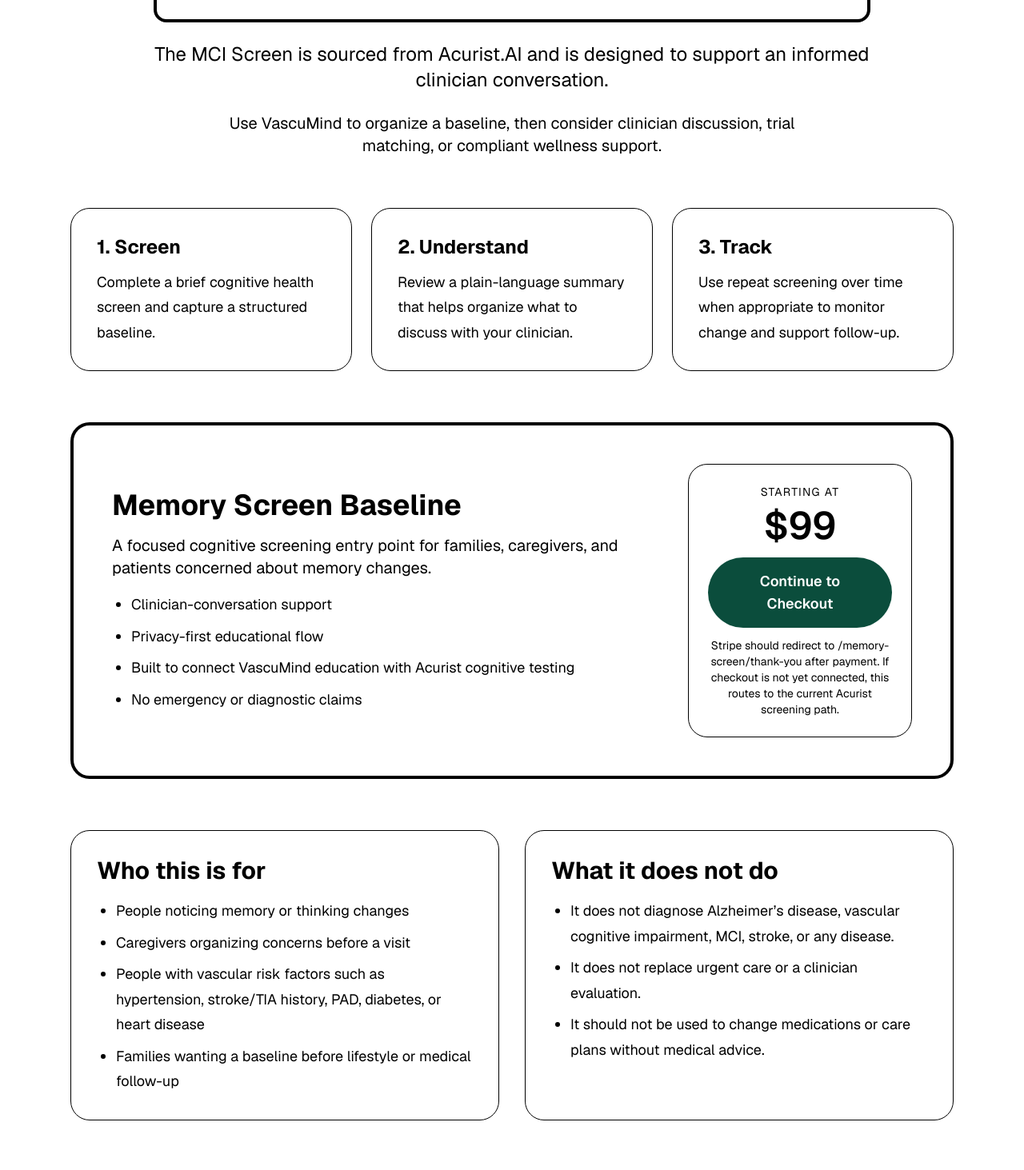
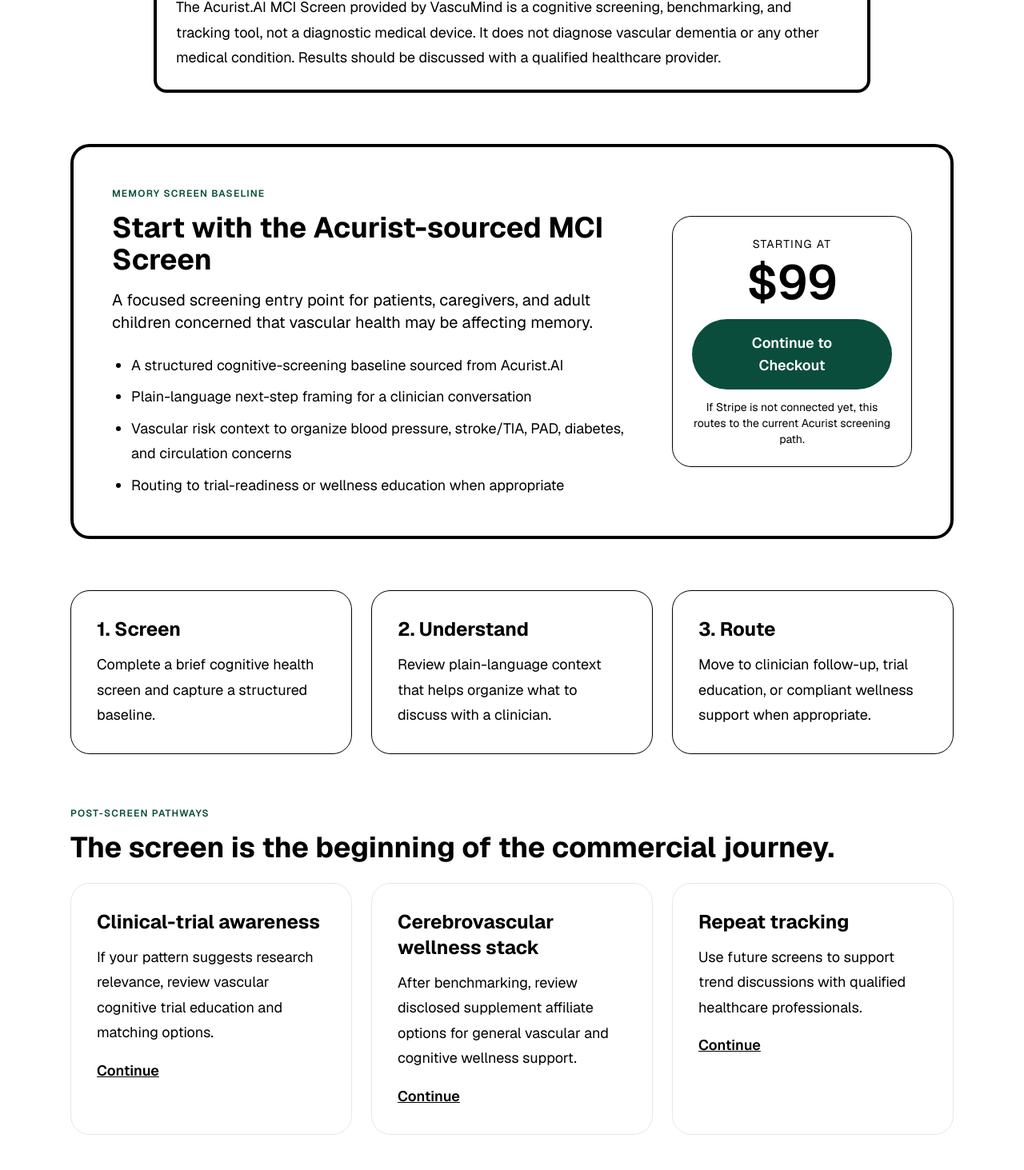
Before and after one commit to croomlawrence/vasculardementia.ai, a Next.js app: page /memory-screen in a window 1280 px wide. Shown: the part 465-1928 px from the top of the page at 80% size. Built offline with nearby package versions, Linux system fonts and the light colour scheme; no server answers.

Commit message:
Build VascuMind commercial funnel

```diff
--- a/app/marketplace/page.tsx
+++ b/app/marketplace/page.tsx
@@ -1,5 +1,6 @@
 import { SupplementDisclaimer } from '@/app/components/ComplianceNotices';
 import Link from 'next/link';
+import LeadForm from '@/components/LeadForm';
 
 const coreStack = [
   {
@@ -34,26 +35,24 @@
 
 export default function Marketplace() {
   return (
-    <div>
+    <main>
       <div className="max-w-6xl mx-auto px-6 py-16">
         <div className="text-center mb-16">
-          <div className="section-label mb-3">JOURNEY A — CEREBROVASCULAR SUPPORT</div>
+          <div className="section-label mb-3">REVENUE STREAM 3 · DISCLOSED AFFILIATE SALES</div>
           <h1 className="text-5xl font-semibold tracking-tight mb-4">
-            VascuMind Protocol Stack
+            Cerebrovascular wellness marketplace
           </h1>
           <p className="text-xl text-black max-w-3xl mx-auto">
-            A caregiver-friendly wellness stack positioned after Hachinski pattern awareness and Acurist.AI cognitive benchmarking — not before.
+            VascuMind can monetize product discovery like a consumer health brand — but only after screening context, with clear affiliate disclosure and no disease-treatment claims.
           </p>
           <div className="mt-6 max-w-3xl mx-auto text-left">
             <SupplementDisclaimer compact />
           </div>
           <p className="text-base text-black mt-4 max-w-3xl mx-auto">
-            VascuMind may earn commissions from qualifying purchases; see our affiliate disclosure.
-          </p>
-          <p className="text-base text-black mt-4 max-w-3xl mx-auto">
-            COA policy: protocol-ready products should have manufacturer Certificates of Analysis for identity, potency, contaminants, and batch quality. COAs will be posted on the transparency page as supplier documents are received.
+            VascuMind may earn commissions from qualifying purchases; see our affiliate disclosure. Product pages are for general wellness education and should be reviewed with a qualified healthcare professional.
           </p>
           <div className="flex flex-col sm:flex-row gap-3 justify-center mt-5">
+            <Link href="/memory-screen" className="btn-green inline-block px-7 py-3 rounded-full font-semibold">Benchmark First</Link>
             <Link href="/transparency" className="text-black underline">View transparency / COA tracker</Link>
             <Link href="/affiliate-disclosure" className="text-black underline">Read affiliate disclosure</Link>
           </div>
@@ -63,7 +62,7 @@
           <div className="section-label mb-3">Core Bundle</div>
           <h2 className="text-4xl font-semibold mb-4">Cerebrovascular Support Stack</h2>
           <p className="text-xl text-black mb-8">
-            The conversion offer should be a bundle, not a random shelf. The initial bundle centers on citicoline, high-EPA omega-3, and MCT oil because each maps to a clear wellness-support role.
+            The conversion offer should feel like a guided protocol, not a random shelf. The initial bundle centers on citicoline, high-EPA omega-3, and MCT oil because each maps to a general wellness-support role.
           </p>
           <div className="grid md:grid-cols-3 gap-8">
             {coreStack.map((product) => (
@@ -82,7 +81,7 @@
           </div>
         </section>
 
-        <section>
+        <section className="mb-16">
           <h2 className="text-4xl font-semibold mb-6">Additional wellness-support options</h2>
           <div className="grid md:grid-cols-2 lg:grid-cols-4 gap-8">
             {secondaryProducts.map((product) => (
@@ -95,13 +94,24 @@
             ))}
           </div>
         </section>
+
+        <section className="grid md:grid-cols-3 gap-6 mb-16">
+          <div className="border border-black rounded-3xl p-8">
+            <h2 className="text-2xl font-semibold mb-3">Screen first</h2>
+            <p>Product discovery should follow cognitive benchmarking and clinician conversation framing.</p>
+          </div>
+          <div className="border border-black rounded-3xl p-8">
+            <h2 className="text-2xl font-semibold mb-3">Disclose clearly</h2>
+            <p>Affiliate compensation must be visible, plain, and linked before purchase decisions.</p>
+          </div>
+          <div className="border border-black rounded-3xl p-8">
+            <h2 className="text-2xl font-semibold mb-3">Avoid disease claims</h2>
+            <p>Products support general wellness only; they do not diagnose, treat, cure, or prevent disease.</p>
+          </div>
+        </section>
+
+        <LeadForm leadType="affiliate-interest" title="Request supplier or affiliate follow-up" submitLabel="Request Affiliate Follow-Up" />
       </div>
-
-      <div className="text-center pb-16">
-        <a href="/memory-screen" className="btn-green inline-block px-8 py-4 rounded-full text-lg font-semibold">
-          Benchmark First with Acurist.AI
-        </a>
-      </div>
-    </div>
+    </main>
   );
 }
--- a/app/memory-screen/page.tsx
+++ b/app/memory-screen/page.tsx
@@ -3,53 +3,48 @@
 import TrackedLink from "@/components/TrackedLink";
 import { memoryScreenCheckoutUrl, memoryScreenPrice } from "@/lib/business";
 
+const deliverables = [
+  "A structured cognitive-screening baseline sourced from Acurist.AI",
+  "Plain-language next-step framing for a clinician conversation",
+  "Vascular risk context to organize blood pressure, stroke/TIA, PAD, diabetes, and circulation concerns",
+  "Routing to trial-readiness or wellness education when appropriate",
+];
+
+const upsellPaths = [
+  { title: "Clinical-trial awareness", copy: "If your pattern suggests research relevance, review vascular cognitive trial education and matching options.", href: "/clinical-trial-matching" },
+  { title: "Cerebrovascular wellness stack", copy: "After benchmarking, review disclosed supplement affiliate options for general vascular and cognitive wellness support.", href: "/marketplace" },
+  { title: "Repeat tracking", copy: "Use future screens to support trend discussions with qualified healthcare professionals.", href: "/memory-screen/thank-you" },
+];
+
 export default function MemoryScreenPage() {
   return (
     <main className="max-w-6xl mx-auto px-6 py-16">
       <section className="text-center mb-16">
-        <div className="section-label mb-3">THE VASCUMIND PROTOCOL</div>
-        <h1 className="text-5xl md:text-6xl font-semibold tracking-tight mb-6">Start with the Acurist-sourced MCI Screen</h1>
-        <div className="max-w-4xl mx-auto mb-6 text-left">
+        <div className="section-label mb-3">REVENUE STREAM 1 · COGNITIVE TEST SALES</div>
+        <h1 className="text-5xl md:text-6xl font-semibold tracking-tight mb-6">The front door: a paid vascular cognitive baseline</h1>
+        <p className="text-2xl text-black max-w-4xl mx-auto mb-6">
+          Make the first step obvious for families: pay for a simple educational screen, understand the baseline, then decide what to discuss with a clinician.
+        </p>
+        <div className="max-w-4xl mx-auto text-left">
           <AcuristScreenDisclaimer />
-        </div>
-        <p className="text-2xl text-black max-w-4xl mx-auto mb-6">
-          The MCI Screen is sourced from Acurist.AI and is designed to support an informed clinician conversation.
-        </p>
-        <p className="text-xl text-black max-w-3xl mx-auto">
-          Use VascuMind to organize a baseline, then consider clinician discussion, trial matching, or compliant wellness support.
-        </p>
-      </section>
-
-      <section className="grid md:grid-cols-3 gap-6 mb-16">
-        <div className="border border-black rounded-3xl p-8">
-          <h2 className="text-2xl font-semibold mb-3">1. Screen</h2>
-          <p>Complete a brief cognitive health screen and capture a structured baseline.</p>
-        </div>
-        <div className="border border-black rounded-3xl p-8">
-          <h2 className="text-2xl font-semibold mb-3">2. Understand</h2>
-          <p>Review a plain-language summary that helps organize what to discuss with your clinician.</p>
-        </div>
-        <div className="border border-black rounded-3xl p-8">
-          <h2 className="text-2xl font-semibold mb-3">3. Track</h2>
-          <p>Use repeat screening over time when appropriate to monitor change and support follow-up.</p>
         </div>
       </section>
 
       <section className="border-4 border-black rounded-3xl p-8 md:p-12 mb-16">
-        <div className="grid md:grid-cols-[1fr_280px] gap-8 items-center">
+        <div className="grid md:grid-cols-[1fr_300px] gap-10 items-center">
           <div>
-            <h2 className="text-4xl font-semibold mb-4">Memory Screen Baseline</h2>
-            <p className="text-xl mb-4">A focused cognitive screening entry point for families, caregivers, and patients concerned about memory changes.</p>
+            <div className="section-label mb-3">MEMORY SCREEN BASELINE</div>
+            <h2 className="text-4xl font-semibold mb-4">Start with the Acurist-sourced MCI Screen</h2>
+            <p className="text-xl text-black mb-6">
+              A focused screening entry point for patients, caregivers, and adult children concerned that vascular health may be affecting memory.
+            </p>
             <ul className="list-disc pl-6 space-y-2">
-              <li>Clinician-conversation support</li>
-              <li>Privacy-first educational flow</li>
-              <li>Built to connect VascuMind education with Acurist cognitive testing</li>
-              <li>No emergency or diagnostic claims</li>
+              {deliverables.map((item) => <li key={item}>{item}</li>)}
             </ul>
           </div>
           <div className="border border-black rounded-3xl p-6 text-center">
             <div className="text-sm uppercase tracking-widest mb-2">Starting at</div>
-            <div className="text-5xl font-semibold mb-4">{memoryScreenPrice}</div>
+            <div className="text-6xl font-semibold mb-4">{memoryScreenPrice}</div>
             <TrackedLink
               href={memoryScreenCheckoutUrl}
               target="_blank"
@@ -60,8 +55,37 @@
             >
               Continue to Checkout
             </TrackedLink>
-            <p className="text-sm text-black mt-3">Stripe should redirect to /memory-screen/thank-you after payment. If checkout is not yet connected, this routes to the current Acurist screening path.</p>
+            <p className="text-sm text-black mt-3">If Stripe is not connected yet, this routes to the current Acurist screening path.</p>
           </div>
+        </div>
+      </section>
+
+      <section className="grid md:grid-cols-3 gap-6 mb-16">
+        <div className="border border-black rounded-3xl p-8">
+          <h2 className="text-2xl font-semibold mb-3">1. Screen</h2>
+          <p>Complete a brief cognitive health screen and capture a structured baseline.</p>
+        </div>
+        <div className="border border-black rounded-3xl p-8">
+          <h2 className="text-2xl font-semibold mb-3">2. Understand</h2>
+          <p>Review plain-language context that helps organize what to discuss with a clinician.</p>
+        </div>
+        <div className="border border-black rounded-3xl p-8">
+          <h2 className="text-2xl font-semibold mb-3">3. Route</h2>
+          <p>Move to clinician follow-up, trial education, or compliant wellness support when appropriate.</p>
+        </div>
+      </section>
+
+      <section className="mb-16">
+        <div className="section-label mb-3">POST-SCREEN PATHWAYS</div>
+        <h2 className="text-4xl font-semibold mb-6">The screen is the beginning of the commercial journey.</h2>
+        <div className="grid md:grid-cols-3 gap-6">
+          {upsellPaths.map((path) => (
+            <a key={path.title} href={path.href} className="border border-black rounded-3xl p-8 hover:shadow-lg transition green-card">
+              <h3 className="text-2xl font-semibold mb-3">{path.title}</h3>
+              <p className="text-black mb-4">{path.copy}</p>
+              <span className="font-semibold underline">Continue</span>
+            </a>
+          ))}
         </div>
       </section>
 
--- a/app/page.tsx
+++ b/app/page.tsx
@@ -1,70 +1,129 @@
-"use client";
+import Link from "next/link";
+import { memoryScreenPrice } from "@/lib/business";
+
+const revenuePillars = [
+  {
+    label: "1 · Cognitive test sales",
+    title: "Start with a paid cognitive baseline",
+    copy: "Families get a simple, private way to benchmark memory concerns before the next clinician conversation.",
+    href: "/memory-screen",
+    cta: "Start memory screen",
+  },
+  {
+    label: "2 · CRO licensing",
+    title: "License the vascular cognition funnel",
+    copy: "CROs and sponsors can use VascuMind for trial-readiness, recruitment, and repeated cognitive monitoring workflows.",
+    href: "/cro-licensing",
+    cta: "View CRO licensing",
+  },
+  {
+    label: "3 · Affiliate wellness sales",
+    title: "Offer compliant vascular wellness support",
+    copy: "After screening, families can review disclosed supplement links for circulation and brain wellness — never disease treatment claims.",
+    href: "/marketplace",
+    cta: "Explore marketplace",
+  },
+];
+
+const journeySteps = [
+  "Answer a few plain-language vascular and memory questions.",
+  "Complete an Acurist-sourced MCI Screen baseline when appropriate.",
+  "Use results to prepare for a clinician conversation, research pathway, or compliant wellness plan.",
+];
 
 export default function VascuMindHome() {
   return (
     <main>
       <section className="bg-black py-20">
-        <div className="max-w-5xl mx-auto px-6 text-center">
-          <h1 className="text-6xl md:text-7xl font-semibold tracking-tighter mb-6 text-white leading-none">
-            Know Your Vascular Cognitive Score in Minutes
-          </h1>
-          <p className="text-2xl text-white mb-6 max-w-3xl mx-auto">
-            Concerned that blood flow, stroke risk, or vascular disease may be affecting memory? A quick educational screen can help you understand what to discuss with your clinician.
-          </p>
-          <p className="text-lg text-white mb-10 max-w-3xl mx-auto">
-            Educational only — not a diagnosis. Private, secure, and designed to support a better next conversation about brain and vascular health.
-          </p>
-          <div className="flex flex-col sm:flex-row gap-4 justify-center">
-            <a href="/memory-screen" className="btn-green inline-block px-10 py-4 rounded-full text-xl font-semibold focus:outline focus:outline-4 focus:outline-white">
-              Start Memory Screen
-            </a>
-            <a href="#learn" className="inline-block bg-white text-black px-10 py-4 rounded-full text-xl font-semibold hover:bg-black hover:text-white transition border border-white focus:outline focus:outline-4 focus:outline-white">
-              Learn More
-            </a>
+        <div className="max-w-6xl mx-auto px-6 grid lg:grid-cols-[1.1fr_0.9fr] gap-12 items-center">
+          <div>
+            <div className="inline-block bg-white text-black rounded-full px-5 py-2 text-sm font-semibold mb-6">
+              The consumer front door for vascular cognitive health
+            </div>
+            <h1 className="text-5xl md:text-7xl font-semibold tracking-tighter mb-6 text-white leading-none">
+              Build the Hims/Hers of vascular dementia — starting with screening.
+            </h1>
+            <p className="text-2xl text-white mb-6 max-w-3xl">
+              VascuMind turns vascular cognitive concern into a clear commercial journey: screen, understand, track, and then route to research or compliant wellness support.
+            </p>
+            <p className="text-lg text-white mb-10 max-w-3xl">
+              Educational only. Not a diagnosis, treatment plan, or emergency service. Designed to help families ask better questions and help CROs find better-fit cognitive trial participants.
+            </p>
+            <div className="flex flex-col sm:flex-row gap-4">
+              <Link href="/memory-screen" className="btn-green inline-block px-10 py-4 rounded-full text-xl font-semibold focus:outline focus:outline-4 focus:outline-white text-center">
+                Start Memory Screen — {memoryScreenPrice}
+              </Link>
+              <Link href="/cro-licensing" className="inline-block bg-white text-black px-10 py-4 rounded-full text-xl font-semibold hover:bg-black hover:text-white transition border border-white focus:outline focus:outline-4 focus:outline-white text-center">
+                License for Trials
+              </Link>
+            </div>
+          </div>
+          <div className="bg-white text-black rounded-3xl p-8 border-4 border-white">
+            <div className="section-label mb-3">VASCUMIND COMMERCIAL ENGINE</div>
+            <h2 className="text-3xl font-semibold mb-6">Three revenue streams. One trusted journey.</h2>
+            <div className="space-y-5">
+              {revenuePillars.map((pillar) => (
+                <Link key={pillar.label} href={pillar.href} className="block border border-black rounded-2xl p-5 hover:shadow-lg transition green-card">
+                  <div className="text-sm font-semibold uppercase tracking-widest mb-2">{pillar.label}</div>
+                  <h3 className="text-2xl font-semibold mb-2">{pillar.title}</h3>
+                  <p className="text-black mb-3">{pillar.copy}</p>
+                  <span className="font-semibold underline">{pillar.cta}</span>
+                </Link>
+              ))}
+            </div>
           </div>
         </div>
       </section>
 
-      <section aria-label="VascuMind safety and trust signals" className="border-b border-black">
+      <section aria-label="Trust signals" className="border-b border-black">
         <div className="max-w-6xl mx-auto px-6 py-8 grid md:grid-cols-4 gap-6 text-center">
           <div><strong>Educational screen</strong><br />Not a diagnosis or substitute for medical care.</div>
-          <div><strong>Clinician conversation</strong><br />Built to help families prepare better questions.</div>
-          <div><strong>Vascular focus</strong><br />Highlights blood-pressure, stroke, and circulation factors.</div>
-          <div><strong>Private next step</strong><br />Start with a memory screen through Acurist.</div>
+          <div><strong>Clinician conversation</strong><br />Results are framed for discussion with qualified professionals.</div>
+          <div><strong>Vascular focus</strong><br />Blood pressure, stroke history, PAD, diabetes, and circulation context.</div>
+          <div><strong>Transparent commerce</strong><br />Paid screening, CRO licensing, and disclosed affiliate links.</div>
         </div>
       </section>
 
-      <section id="learn" className="max-w-6xl mx-auto px-6 py-20">
+      <section className="max-w-6xl mx-auto px-6 py-20">
         <div className="text-center mb-16">
-          <h2 className="text-5xl font-semibold tracking-tight mb-4">Clear answers. Practical tools. Trusted recommendations.</h2>
-          <p className="text-xl text-black max-w-2xl mx-auto">
-            VascuMind is your educational resource for understanding vascular brain health, tracking risk patterns, and finding evidence-informed next steps.
+          <div className="section-label mb-3">CONSUMER JOURNEY</div>
+          <h2 className="text-5xl font-semibold tracking-tight mb-4">A simple path from concern to action.</h2>
+          <p className="text-xl text-black max-w-3xl mx-auto">
+            Hims and Hers won by making a stigmatized health concern easy to start. VascuMind does the same for families worried that vascular health may be affecting memory — with stricter medical and supplement compliance.
           </p>
         </div>
+        <div className="grid md:grid-cols-3 gap-8 mb-12">
+          {journeySteps.map((step, index) => (
+            <div key={step} className="border border-black rounded-3xl p-8">
+              <div className="text-5xl font-semibold mb-4">{index + 1}</div>
+              <p className="text-xl text-black">{step}</p>
+            </div>
+          ))}
+        </div>
+        <div className="grid lg:grid-cols-3 gap-8">
+          {revenuePillars.map((pillar) => (
+            <div key={pillar.title} className="border-4 border-black rounded-3xl p-8">
+              <div className="section-label mb-3">{pillar.label}</div>
+              <h3 className="text-3xl font-semibold mb-4">{pillar.title}</h3>
+              <p className="text-black mb-6">{pillar.copy}</p>
+              <Link href={pillar.href} className="btn-green inline-block px-7 py-3 rounded-full font-semibold">
+                {pillar.cta}
+              </Link>
+            </div>
+          ))}
+        </div>
+      </section>
 
-        <div className="grid md:grid-cols-3 gap-8">
-          <div className="border border-black rounded-3xl p-10">
-            <div className="text-sm font-medium tracking-widest text-black mb-3">UNDERSTAND</div>
-            <h3 className="text-3xl font-semibold mb-4">Learn how vascular health affects your brain</h3>
-            <p className="text-lg text-black">Plain-language explainers on how blood flow, small vessel disease, cardiovascular risk, and stroke history can contribute to memory changes.</p>
-          </div>
-          <div className="border border-black rounded-3xl p-10">
-            <div className="text-sm font-medium tracking-widest text-black mb-3">TRACK</div>
-            <h3 className="text-3xl font-semibold mb-4">Identify and monitor your risk factors</h3>
-            <p className="text-lg text-black">Self-reflection tools, checklists, and screening pathways that help you prepare for a more informed clinician conversation.</p>
-          </div>
-          <div className="border border-black rounded-3xl p-10">
-            <div className="text-sm font-medium tracking-widest text-black mb-3">ACT</div>
-            <h3 className="text-3xl font-semibold mb-4">Access evidence-informed next steps</h3>
-            <p className="text-lg text-black">Education on lifestyle strategies, clinical-trial awareness, and wellness products with clear limitations and medical disclaimers.</p>
-          </div>
-        </div>
-
-        <div className="text-center mt-12">
-          <a href="/memory-screen" className="btn-green inline-block px-8 py-4 rounded-full text-lg font-semibold focus:outline focus:outline-4 focus:outline-black">
+      <section className="bg-black text-white py-20">
+        <div className="max-w-5xl mx-auto px-6 text-center">
+          <div className="inline-block bg-white text-black rounded-full px-5 py-2 text-sm font-semibold mb-6">NEXT BEST STEP</div>
+          <h2 className="text-5xl font-semibold tracking-tight mb-6">Turn memory concern into a measurable baseline.</h2>
+          <p className="text-xl text-white max-w-3xl mx-auto mb-8">
+            Start with the revenue event that also creates the clinical and commercial routing layer: an educational cognitive screen connected to Acurist.AI.
+          </p>
+          <Link href="/memory-screen" className="btn-green inline-block px-10 py-4 rounded-full text-xl font-semibold focus:outline focus:outline-4 focus:outline-white">
             Start Memory Screen
-          </a>
-          <p className="text-black mt-3">A few minutes. Educational only. Use results to guide a conversation with your clinician.</p>
+          </Link>
         </div>
       </section>
     </main>
```
Also changed, not shown: app/cro-licensing/page.tsx (+27 -20 lines), components/LeadForm.tsx (+8 -2 lines).
